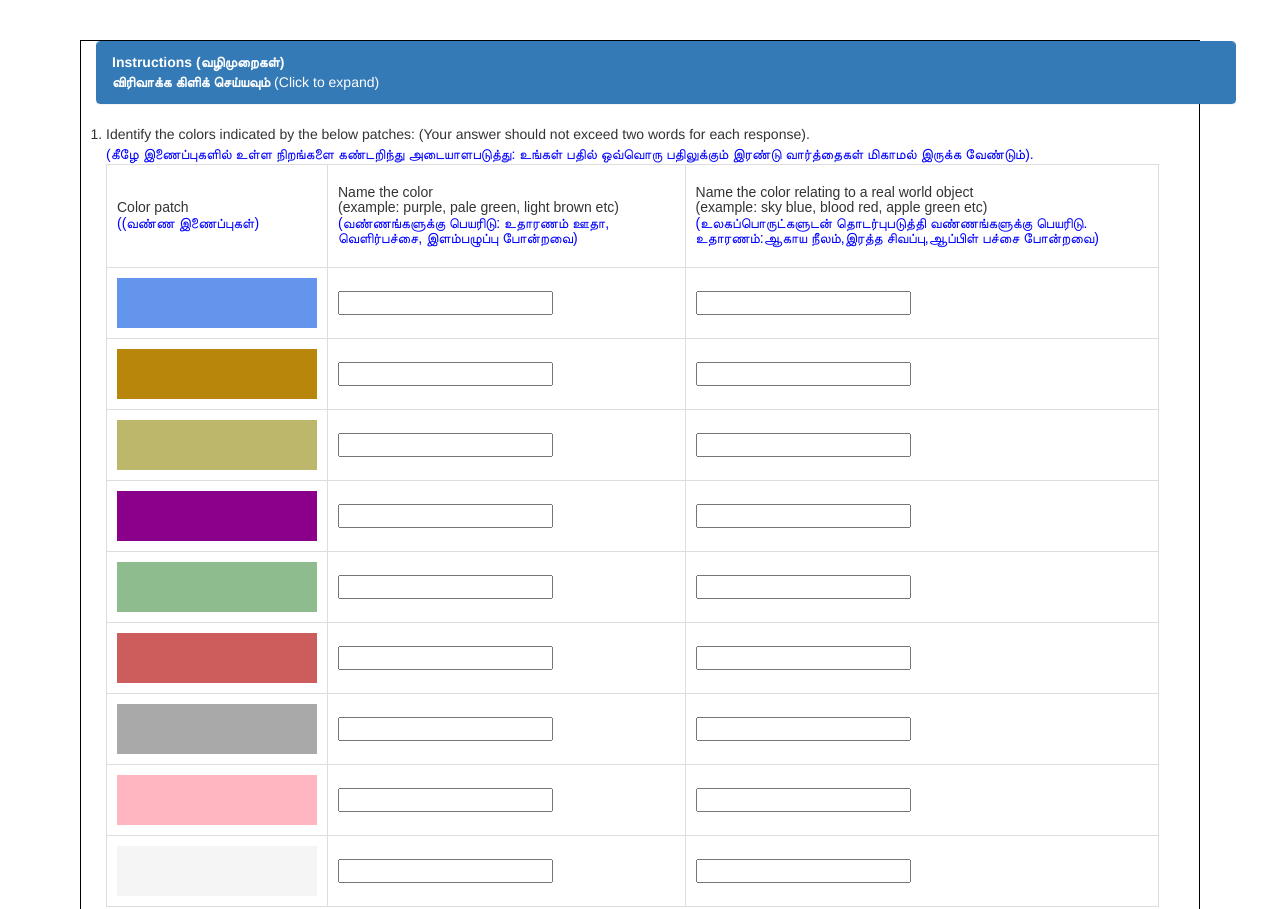
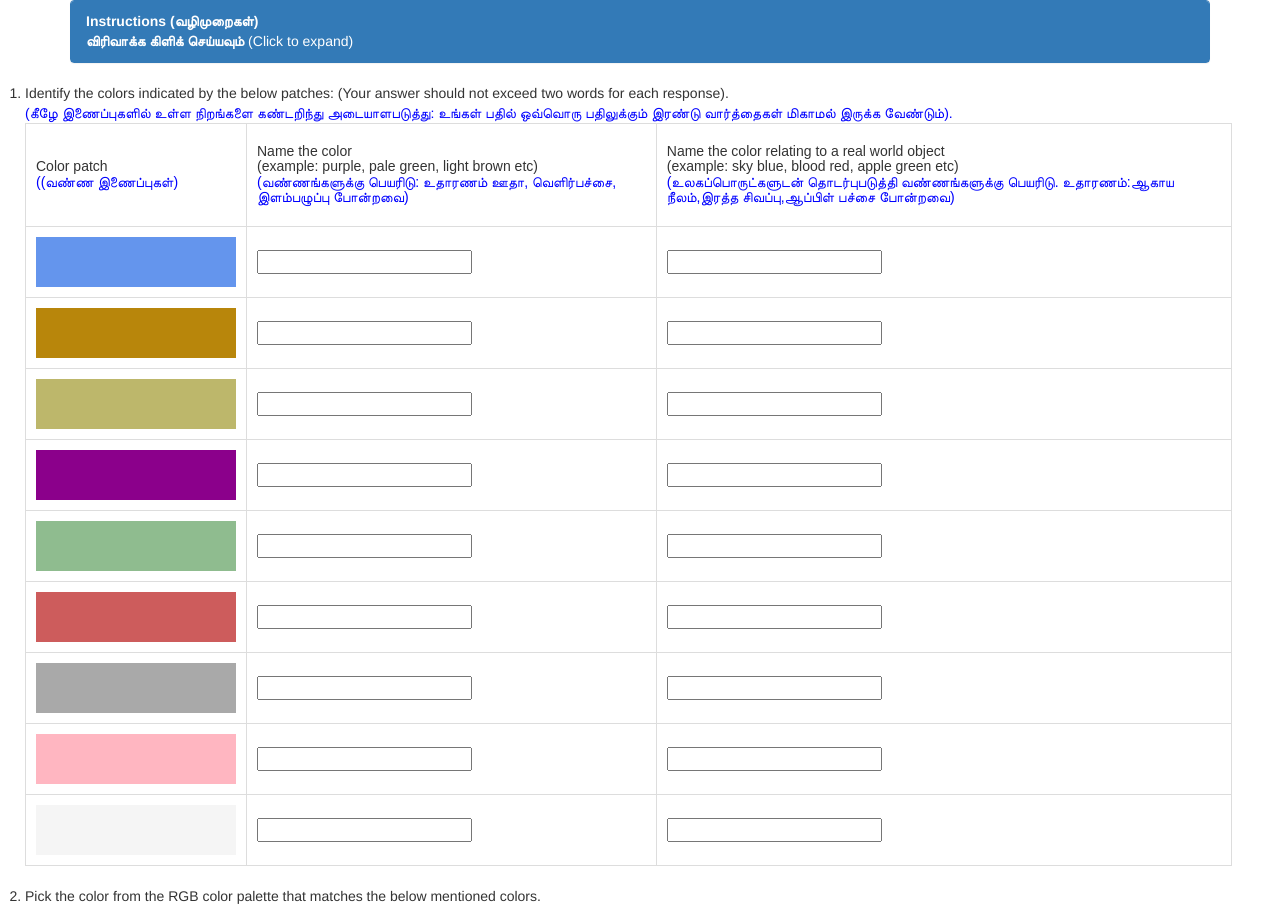
Before and after one commit to Elaaaa/colors-app-tamil, a plain HTML site: page index.html in a window 1280 px wide. Shown: the top 909 px of the page. Drawn offline with nearby package versions, Linux system fonts and the light colour scheme.

Commit message:
Margin removed

```diff
--- a/index.html
+++ b/index.html
@@ -237,16 +237,7 @@ function clickColor(hex, seltop, selleft, html5) {
 </div>
 </form>
 </div>
-<style>
-body {
-    border: 1px solid black;
-    margin-top: 40px;
-    margin-bottom: 120px;
-    margin-right: 80px;
-    margin-left: 80px;
-    background-color: white;
-}
-</style>
+
 <!-- End Image Tagging Layout --><!-- Open internal style sheet -->
 <style type="text/css">#collapseTrigger{
   color:#fff;
```
